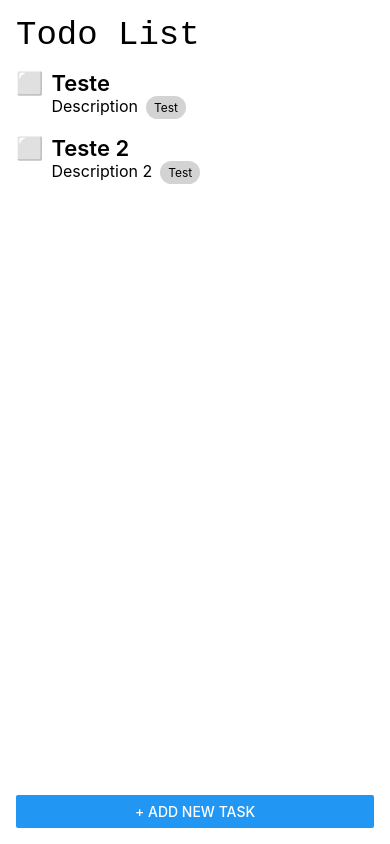
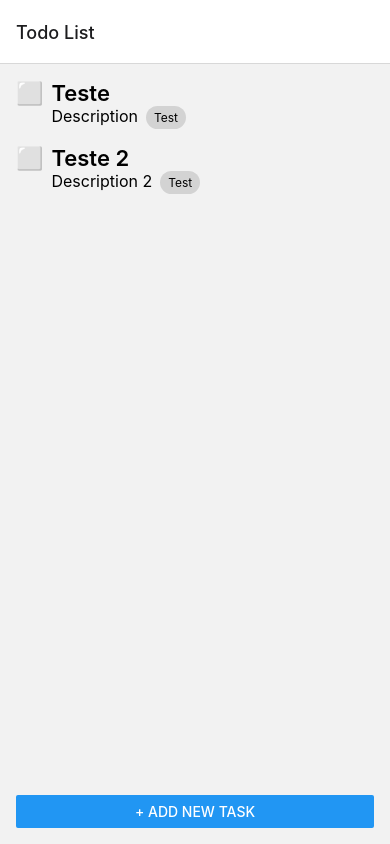
Before and after one commit to gustavobacellarladeira/DesafioHCtecn, a React Native app: screen / in a window 390 px wide. Built offline with nearby package versions, Linux system fonts and the light colour scheme.

Commit message:
added navigation

```diff
--- a/App.tsx
+++ b/App.tsx
@@ -1,10 +1,22 @@
 import React from 'react';
 import {SafeAreaView, StatusBar, StyleSheet, Text, View} from 'react-native';
 import TodoView from './src/Views/TodoView';
+import {NavigationContainer} from '@react-navigation/native';
+import {createNativeStackNavigator} from '@react-navigation/native-stack';
+
+const Stack = createNativeStackNavigator();
 
 function App(): React.JSX.Element {
   return (
-    <TodoView />
+    <NavigationContainer>
+      <Stack.Navigator>
+        <Stack.Screen
+          name="Todo List"
+          component={TodoView}
+          options={{title: 'Todo List'}}
+        />
+      </Stack.Navigator>
+    </NavigationContainer>
     // <SafeAreaView style={styles.container}>
     //   <StatusBar barStyle="dark-content" backgroundColor="#fff" />
     //   <View style={styles.sectionContainer}>
--- a/package.json
+++ b/package.json
@@ -10,9 +10,13 @@
     "test": "jest"
   },
   "dependencies": {
+    "@react-navigation/native": "^6.1.9",
+    "@react-navigation/native-stack": "^6.9.17",
     "react": "18.2.0",
     "react-native": "0.73.3",
     "react-native-get-random-values": "^1.10.0",
+    "react-native-safe-area-context": "^4.9.0",
+    "react-native-screens": "^3.29.0",
     "uuid": "^9.0.1"
   },
   "devDependencies": {
--- a/src/Views/TodoView.tsx
+++ b/src/Views/TodoView.tsx
@@ -82,8 +82,6 @@
 
   return (
     <ViewContainer>
-      <Text style={styles.title}>Todo List</Text>
-
       <FlatList data={tasks} renderItem={renderItem} />
 
       <Spacer />
```
Also changed, not shown: 6 other files (tests, documents, lock files or other folders).
